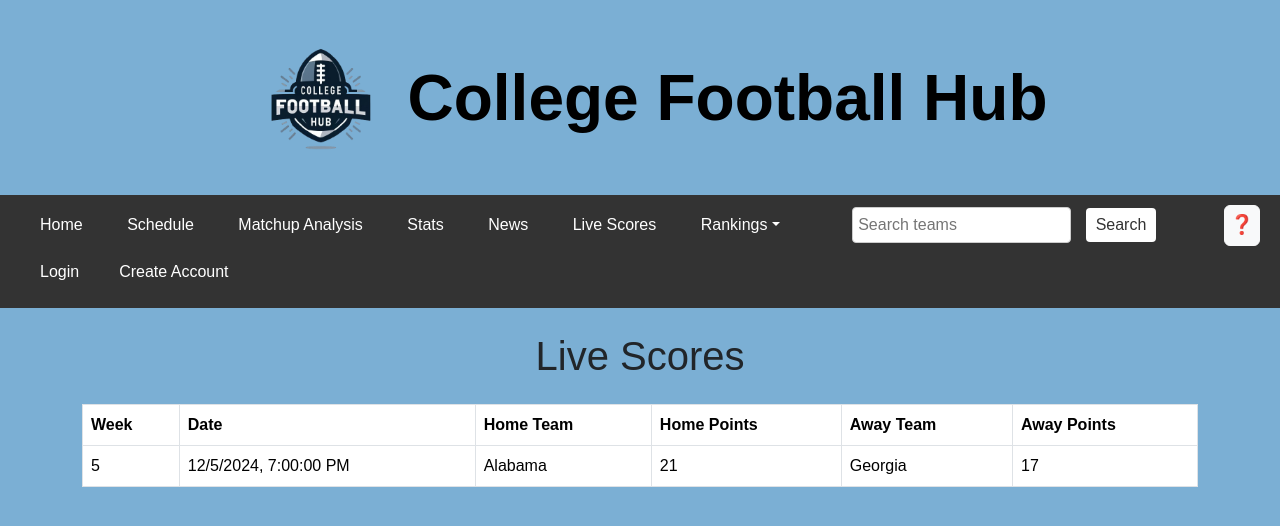
After one commit to blainesea/CFBHub-Personal, a Flask app: page /live_scores in a window 1280 px wide. The commit adds this page. Shown: the top 526 px of the page. Run offline with Flask 3, Linux system fonts and the light colour scheme.

Commit message:
live scores and homepage

```diff
--- a/app.py
+++ b/app.py
@@ -12,6 +12,64 @@ from datetime import datetime, timedelta
 from apscheduler.schedulers.background import BackgroundScheduler
 
 API_KEY = 'Bearer OaVFD68X/G/TZu4gHMxr/ApYaot/HP/quea1h2FSetWo2sUz/QpxIvafH5MZpqee'
+scheduler = BackgroundScheduler()
+live_scores_cache = []
+is_live_game_active = False
+
+
+TESTING = True  # Set to False for showcase
+
+def fetch_live_scores():
+    global live_scores_cache, is_live_game_active
+
+    if TESTING:
+        print("Fetching live scores (mock data)...")
+        if not live_scores_cache:
+            live_scores_cache = [
+                {
+                    "week": 5,
+                    "start_date": "2024-12-05T19:00:00Z",
+                    "home_team": "Alabama",
+                    "home_points": 21,
+                    "away_team": "Georgia",
+                    "away_points": 17,
+                }
+            ]
+        else:
+            live_scores_cache[0]["home_points"] += 7
+            live_scores_cache[0]["away_points"] += 3
+    else:
+        print("Fetching live scores (real API call)...")
+        url = 'https://api.collegefootballdata.com/games?year=2024&seasonType=regular'
+        headers = {'Authorization': 'Bearer l7+BizwvCul5ZoewG/gA9nGr3/6i9HGSoFMnOv4sahbZmgHbc8/P40qGWrWDkDgb'}
+        response = requests.get(url, headers=headers)
+
+        if response.status_code == 200:
+            games = response.json()
+            live_scores_cache = [
+                {
+                    "week": game.get("week"),
+                    "start_date": game.get("start_date"),
+                    "home_team": game.get("home_team"),
+                    "home_points": game.get("home_points"),
+                    "away_team": game.get("away_team"),
+                    "away_points": game.get("away_points"),
+                }
+                for game in games
+                if game.get("start_date") and game.get("home_points") is not None and game.get("away_points") is not None
+            ]
+        else:
+            print(f"Failed to fetch live scores: {response.status_code}, Response: {response.text}")
+            return
+
+    is_live_game_active = len(live_scores_cache) > 0
+
+    if not is_live_game_active:
+        print("No live games detected. Pausing scheduler.")
+        scheduler.pause_job('live_scores_job')
+    else:
+        print("Live games detected. Scores updated.")
+
 
 def create_app():
     app = Flask(__name__)
@@ -20,23 +78,80 @@ def create_app():
     app.config['SQLALCHEMY_TRACK_MODIFICATIONS'] = False
     app.secret_key = 'your_secret_key'
 
-    scheduler = BackgroundScheduler()
     scheduler.add_job(fetch_and_store_rankings, 'cron', day_of_week='mon', hour=10)
     scheduler.add_job(fetch_and_store_ap_and_cfp_rankings, 'cron', day_of_week='mon', hour=11)
-    #scheduler.start()
+    scheduler.add_job(fetch_live_scores, 'interval', seconds=30, id='live_scores_job')
+    scheduler.start()
+    #scheduler.pause_job('live_scores_job')
 
     db.init_app(app)
+
+    @app.route('/test_live_scores', methods=['GET'])
+    def test_live_scores():
+        fetch_live_scores()
+        return jsonify(live_scores_cache)
 
     @app.route('/')
     def home():
         user = None
-        schedule = None
+        schedule = []
+        record = {}
+        roster = []
+
         if 'username' in session:
             user = User.query.filter_by(username=session['username']).first()
+
             if user and user.favorite_team:
-                schedule = fetch_team_schedule(user.favorite_team)
+                favorite_team = user.favorite_team
 
-        return render_template('home.html', user=user, schedule=schedule)
+                schedule_url = f'https://api.collegefootballdata.com/games?year=2024'
+                headers = {'Authorization': API_KEY}
+
+                schedule_response = requests.get(schedule_url, headers=headers)
+                if schedule_response.status_code == 200:
+                    games = schedule_response.json()
+                    for game in games:
+                        if game["home_team"] == favorite_team or game["away_team"] == favorite_team:
+                            schedule.append({
+                                "week": game.get("week"),
+                                "home_team": game.get("home_team"),
+                                "home_points": game.get("home_points"),
+                                "away_team": game.get("away_team"),
+                                "away_points": game.get("away_points"),
+                                "date": game.get("start_date")
+                            })
+                else:
+                    print("Error fetching schedule data:", schedule_response.status_code)
+
+                records_url = 'https://api.collegefootballdata.com/records'
+                params = {'year': 2024, 'seasonType': 'regular'}
+
+                records_response = requests.get(records_url, headers=headers, params=params)
+                if records_response.status_code == 200:
+                    records = records_response.json()
+                    for team_record in records:
+                        if team_record["team"] == favorite_team:
+                            record = {
+                                "conference": team_record.get("conference", "N/A"),
+                                "total": team_record.get("total", {}),
+                                "homeGames": team_record.get("homeGames", {}),
+                                "awayGames": team_record.get("awayGames", {}),
+                                "conferenceGames": team_record.get("conferenceGames", {}),
+                                "expectedWins": team_record.get("expectedWins", 0)
+                            }
+                            break
+                else:
+                    print("Error fetching records data:", records_response.status_code)
+
+                roster_url = 'https://api.collegefootballdata.com/roster'
+                params = {'team': favorite_team}
+                roster_response = requests.get(roster_url, headers=headers, params=params)
+                if roster_response.status_code == 200:
+                    roster = roster_response.json()
+                    print("Error fetching roster data:", roster_response.status_code)
+
+        return render_template('home.html', user=user, schedule=schedule, record=record, roster=roster)
+
 
     @app.route('/scores')
     def scores():
@@ -201,9 +316,6 @@ def create_app():
             print("Error fetching roster data:", roster_response.status_code)
 
         return render_template('roster.html', team=team, roster=roster)
-
-
-
 
     @app.route('/news')
     def news():
@@ -414,6 +526,26 @@ def create_app():
         session.pop('username', None)
         return redirect(url_for('home'))
 
+    @app.route('/live_scores_data', methods=['GET'])
+    def live_scores_data():
+        return jsonify({"live_games": live_scores_cache})
+
+
+    @app.route('/start_live_scores', methods=['POST'])
+    def start_live_scores():
+        try:
+            scheduler.resume_job('live_scores_job')  # Resume the job
+            print("Scheduler resumed for live scores.")
+            return jsonify({"message": "Scheduler resumed."})
+        except Exception as e:
+            print(f"Error resuming scheduler: {e}")
+            return jsonify({"error": str(e)})
+
+
+    @app.route('/live_scores')
+    def live_scores():
+        return render_template('live_scores.html', live_games=live_scores_cache)
+
     @app.route('/rankings/top25', methods=['GET'])
     def top_25_rankings():
         selected_poll = request.args.get('poll', 'AFCA Coaches')  # Default to 'AFCA Coaches'
@@ -518,5 +650,4 @@ if __name__ == '__main__':
         fetch_and_store_teams()
         fetch_and_store_rankings()
         fetch_and_store_ap_and_cfp_rankings()
-    #scheduler.start()
     app.run(debug=True)
--- a/templates/base.html
+++ b/templates/base.html
@@ -140,6 +140,7 @@
             <a href="{{ url_for('gameProjections') }}">Matchup Analysis</a>
             <a href="{{ url_for('stats') }}">Stats</a>
             <a href="{{ url_for('news') }}">News</a>
+            <a href="{{ url_for('live_scores') }}">Live Scores</a>
             <div class="dropdown">
                 <a href="#" class="dropdown-toggle">Rankings</a>
                 <div class="dropdown-content">
--- /dev/null
+++ b/templates/live_scores.html
@@ -0,0 +1,65 @@
+{% extends "base.html" %}
+
+{% block title %}Live Scores{% endblock %}
+
+{% block content %}
+<div class="container my-4">
+    <h1 class="text-center">Live Scores</h1>
+
+    <table class="table table-bordered table-hover mt-4">
+        <thead class="thead-light">
+            <tr>
+                <th>Week</th>
+                <th>Date</th>
+                <th>Home Team</th>
+                <th>Home Points</th>
+                <th>Away Team</th>
+                <th>Away Points</th>
+            </tr>
+        </thead>
+        <tbody id="live-scores-body">
+            <tr><td colspan="6" class="text-center">Loading live scores...</td></tr>
+        </tbody>
+    </table>
+</div>
+
+<script>
+    function fetchLiveScores() {
+        console.log('Fetching live scores...');
+        fetch('/live_scores_data')
+            .then(response => response.json())
+            .then(data => {
+                console.log('Fetched data:', data);
+                const tableBody = document.getElementById('live-scores-body');
+                tableBody.innerHTML = '';
+
+                if (data.live_games && data.live_games.length > 0) {
+                    data.live_games.forEach(game => {
+                        const row = `
+                            <tr>
+                                <td>${game.week}</td>
+                                <td>${new Date(game.start_date).toLocaleString()}</td>
+                                <td>${game.home_team}</td>
+                                <td>${game.home_points}</td>
+                                <td>${game.away_team}</td>
+                                <td>${game.away_points}</td>
+                            </tr>
+                        `;
+                        tableBody.innerHTML += row;
+                    });
+                } else {
+                    tableBody.innerHTML = `
+                        <tr>
+                            <td colspan="6" class="text-center">No live games currently available.</td>
+                        </tr>
+                    `;
+                }
+            })
+            .catch(error => console.error('Error fetching live scores:', error));
+    }
+
+    setInterval(fetchLiveScores, 5000);
+    document.addEventListener('DOMContentLoaded', fetchLiveScores);
+</script>
+
+{% endblock %}
```
Also changed, not shown: templates/home.html (+71 -57 lines).
